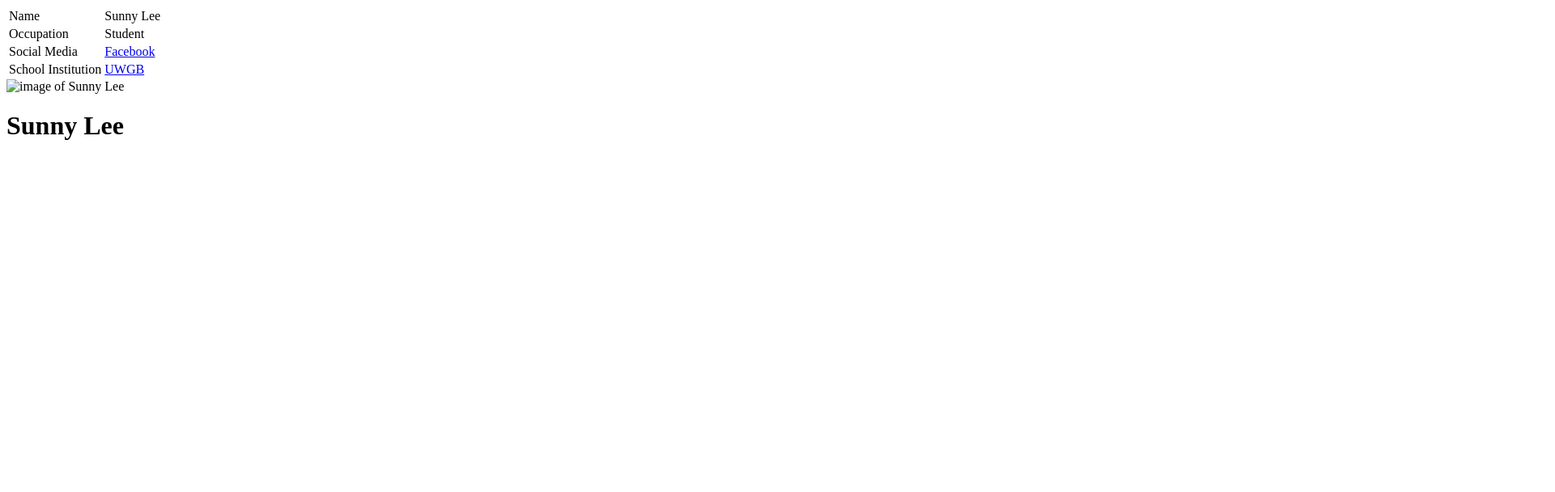
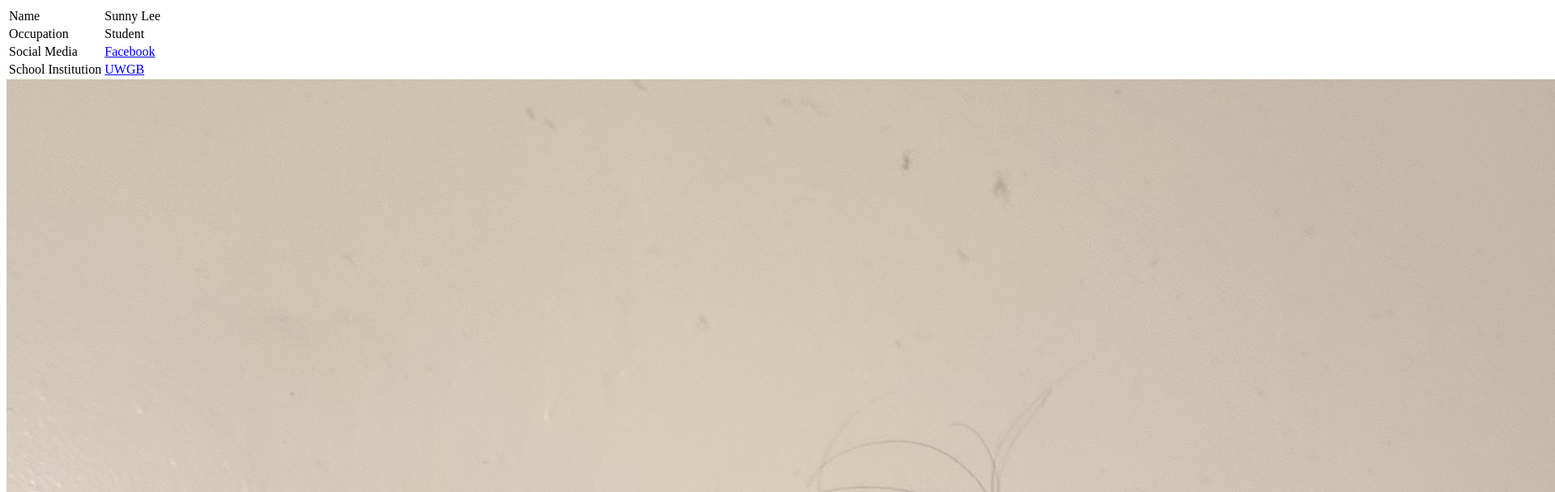
Before and after one commit to chantujlee/chantujlee.github.io, a plain HTML site: page index.html in a window 1280 px wide. Shown: the top 608 px of the page at 81% size, 1920 px wide, since content can reach past the window. Drawn offline with Linux system fonts and the light colour scheme.

Commit message:
Update index.html
changed the src to the images

```diff
--- a/index.html
+++ b/index.html
@@ -4,7 +4,7 @@
 	<head>
 		<meta charset="utf-8">
 		<title>Personal Website</title>
-		<link rel="icon" href="HTML_Homework/letter_C.png">
+		<link rel="icon" href="https://github.com/chantujlee/chantujlee.github.io/blob/main/letter_C.png.png">
 	</head>
 	<body>
 	<!---create table for name, occupation, link to social media, and link to institution.--->
@@ -27,7 +27,7 @@
 			</tr>
 		</table>
 	        <!-- Add the floating image and title for my picture-->
-	        <img src="HTML_Homework/sunny_lee.jpg" alt="image of Sunny Lee">
+	        <img src="https://github.com/chantujlee/chantujlee.github.io/blob/main/sunny_lee.jpg.jpg" alt="image of Sunny Lee">
 	        <h1>Sunny Lee</h1>
 	</body>
 </html>
```
